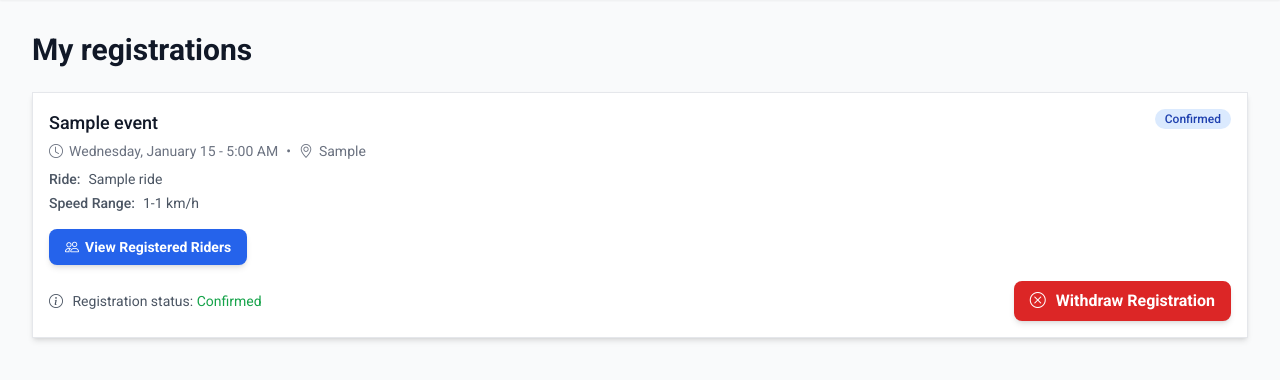
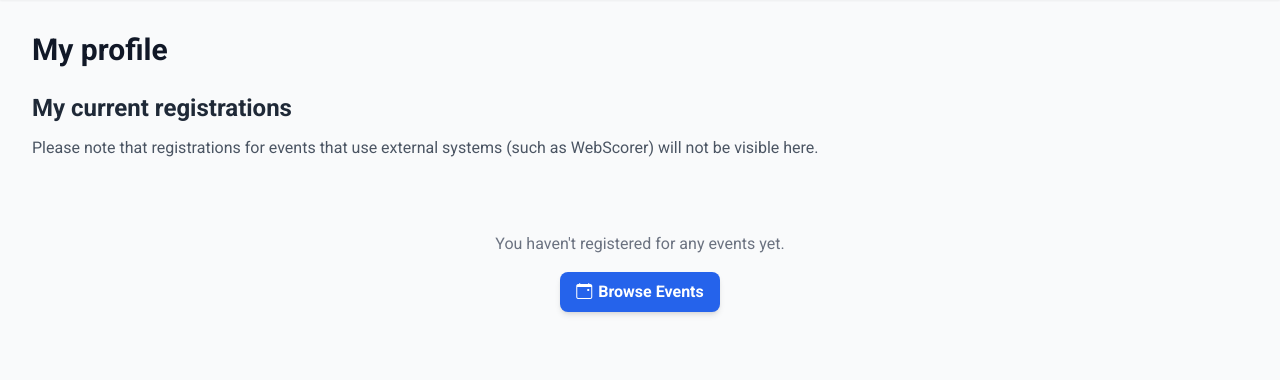
Before and after one commit to davidpettersson/ridehub, a Django app: page /profile in a window 1280 px wide. Shown: the part 64-444 px from the top of the page. Run offline with Django 5.2, Linux system fonts and the light colour scheme; a user stored in the database is signed in; tables that the repository leaves empty hold one stand-in row (values such as "Sample post"); parts of the project's set-up code (start-up, migrations or seed data) failed here and were passed over; some libraries are stand-ins or nearby versions.

Commit message:
Do not show historical events

```diff
--- a/web/templates/web/profile/profile.html
+++ b/web/templates/web/profile/profile.html
@@ -2,7 +2,12 @@
 {% block title %}My profile{% endblock %}
 {% block content %}
 <div class="space-y-6">
-    <h1 class="text-3xl font-bold text-gray-900 dark:text-white">My registrations</h1>
+    <h1 class="text-3xl font-bold text-gray-900 dark:text-white">My profile</h1>
+
+    <div>
+        <h2 class="text-2xl font-semibold text-gray-800 dark:text-gray-200 mb-3">My current registrations</h2>
+        <p class="text-gray-600 dark:text-gray-400 mb-4">Please note that registrations for events that use external systems (such as WebScorer) will not be visible here.</p>
+    </div>
 
     {% if registrations %}
         <div class="space-y-3">
@@ -37,58 +42,64 @@
                                     <span class="font-medium mr-2">Speed Range:</span>
                                     <span>{{ registration.speed_range_preference|default:"Not specified" }}</span>
                                 </div>
+                                <div class="flex items-center mt-1">
+                                    <span class="font-medium mr-2">Registration Status:</span>
+                                    {% if registration.state == 'confirmed' %}
+                                        <span>Confirmed</span>
+                                    {% elif registration.state == 'cancelled' %}
+                                        <span>Withdrawn</span>
+                                    {% else %}
+                                        <span>{{ registration.state|title }}</span>
+                                    {% endif %}
+                                </div>
+
+                                {% if registration.event.requires_emergency_contact and registration.emergency_contact_name and registration.emergency_contact_phone %}
+                                <div class="flex items-start mt-1">
+                                    <span class="font-medium mr-2">Emergency Contact:</span>
+                                    <span>
+                                        {{ registration.emergency_contact_name }} <br>
+                                        {{ registration.emergency_contact_phone }}
+                                    </span>
+                                </div>
+                                {% endif %}
+
+                                {% if registration.event.ride_leaders_wanted and registration.ride_leader_preference == 'y' %}
+                                <div class="flex items-center mt-1">
+                                    <span class="font-medium mr-2">Ride Leader:</span>
+                                    <span>Yes</span>
+                                </div>
+                                {% endif %}
+
+                                <div class="mt-2 flex flex-wrap gap-2">
+                                    {% if registration.state == 'confirmed' and not registration.event.is_cancelled %}
+                                    <form method="post" action="{% url 'registration_withdraw' registration.id %}" class="inline" onsubmit="return confirm('Are you sure you want to withdraw your registration for this event?');">
+                                        {% csrf_token %}
+                                        <button type="submit" class="btn-danger">
+                                            Withdraw Registration
+                                        </button>
+                                    </form>
+                                    {% endif %}
+
                                     {% if registration.ride_leader_preference == 'y' and registration.state == 'confirmed' and registration.event.ride_leaders_wanted %}
-                                <div class="mt-2">
-                                    <a href="{% url 'riders_list' registration.event.id %}" class="btn-primary inline-flex items-center mt-2">
-                                        <i class="bi bi-people mr-1.5"></i>
+                                    <a href="{% url 'riders_list' registration.event.id %}" class="btn-primary">
                                         View Registered Riders
                                     </a>
-                                </div>
                                     {% endif %}
                                 </div>
-                            {% endif %}
                             </div>
-                        <div class="flex flex-col items-end">
-                            {% if registration.event.is_cancelled %}
-                                <span class="badge badge-danger">Event cancelled</span>
-                            {% elif registration.state == 'confirmed' %}
-                                <span class="badge badge-primary">Confirmed</span>
-                            {% elif registration.state != 'cancelled' %}
-                                <span class="badge badge-warning">{{ registration.state|title }}</span>
                             {% endif %}
                         </div>
                     </div>
 
-                    <div class="mt-4 flex items-center justify-between">
-                        <div class="text-sm text-gray-600 dark:text-gray-400">
+                    {% if registration.event.is_cancelled %}
+                    <div class="mt-4 text-sm text-gray-600 dark:text-gray-400">
                         <i class="bi bi-info-circle mr-1.5"></i>
-                            {% if registration.event.is_cancelled %}
                         <span class="text-red-600 dark:text-red-400">Event cancelled</span>
                         {% if registration.event.cancellation_reason %}
                         <span class="text-gray-500 dark:text-gray-400 ml-1">({{ registration.event.cancellation_reason }})</span>
                         {% endif %}
-                            {% else %}
-                                Registration status:
-                                {% if registration.state == 'confirmed' %}
-                                    <span class="text-green-600 dark:text-green-400">Confirmed</span>
-                                {% elif registration.state == 'cancelled' %}
-                                    <span class="text-red-600 dark:text-red-400">Withdrawn</span>
-                                {% else %}
-                                    <span class="text-yellow-600 dark:text-yellow-400">{{ registration.state|title }}</span>
+                    </div>
                     {% endif %}
-                            {% endif %}
-                        </div>
-
-                        {% if registration.state == 'confirmed' and not registration.event.is_cancelled %}
-                        <form method="post" action="{% url 'registration_withdraw' registration.id %}" class="inline" onsubmit="return confirm('Are you sure you want to withdraw your registration for this event?');">
-                            {% csrf_token %}
-                            <button type="submit" class="btn-danger">
-                                <i class="bi bi-x-circle mr-1.5"></i>
-                                Withdraw Registration
-                            </button>
-                        </form>
-                        {% endif %}
-                    </div>
                 </div>
             </div>
             {% endfor %}
--- a/web/views/profile.py
+++ b/web/views/profile.py
@@ -1,6 +1,8 @@
 from django.contrib.auth.decorators import login_required
 from django.http import HttpRequest, HttpResponse, HttpResponseRedirect
 from django.shortcuts import render, get_object_or_404, redirect
+from django.utils import timezone
+from datetime import timedelta
 
 from backoffice.models import Registration
 
@@ -10,7 +12,12 @@ def profile(request: HttpRequest) -> HttpResponse:
     """
     User profile view that shows all user registrations.
     """
-    user_registrations = Registration.objects.filter(user=request.user).order_by('event__starts_at')
+    # Filter out events that started more than 24 hours ago
+    twenty_four_hours_ago = timezone.now() - timedelta(hours=24)
+    user_registrations = Registration.objects.filter(
+        user=request.user,
+        event__starts_at__gte=twenty_four_hours_ago
+    ).order_by('event__starts_at')
 
     # Check if user is a ride leader for any event
     is_ride_leader = user_registrations.filter(
```
Lines whose indentation alone changed are shown as unchanged.
